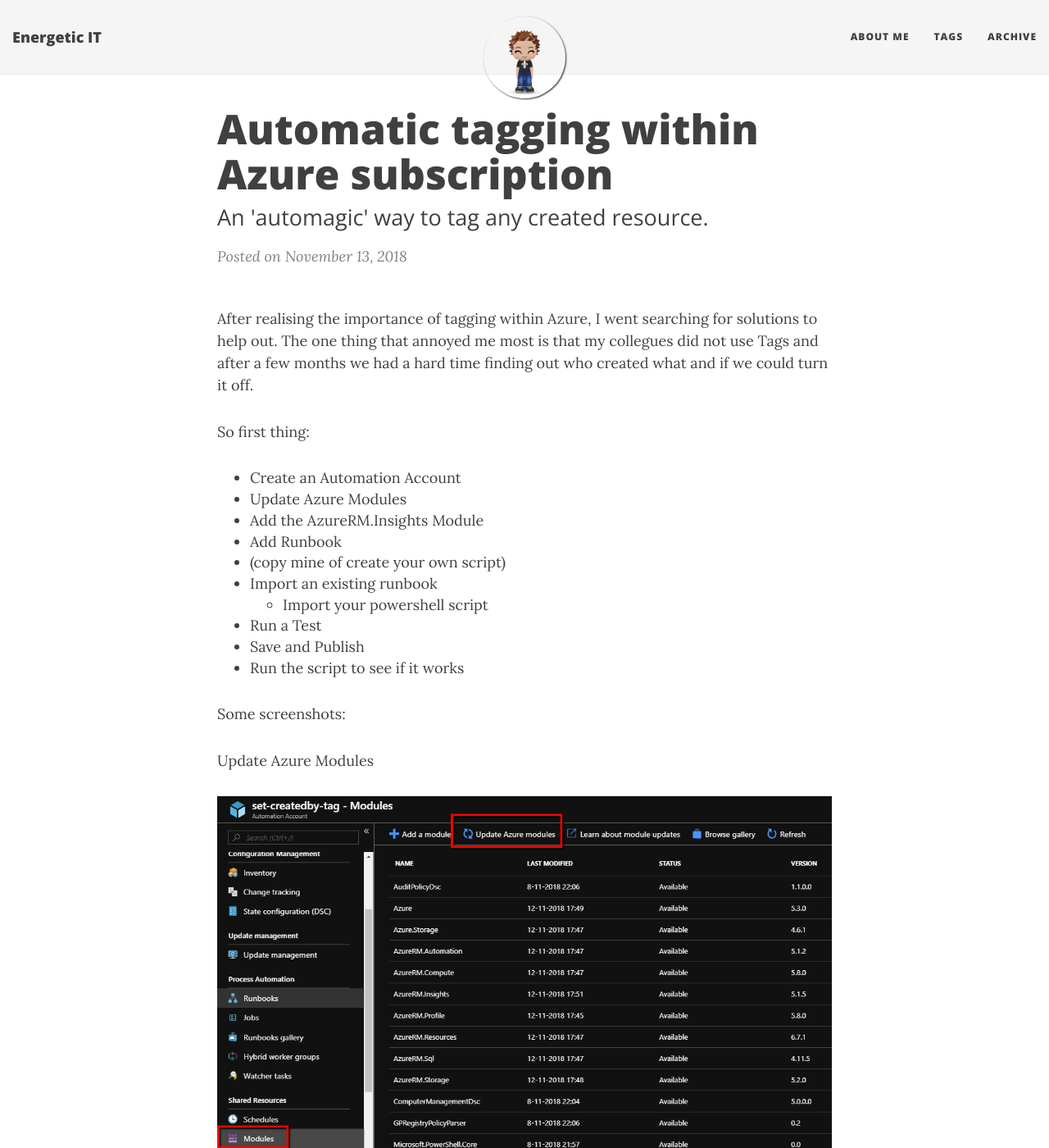
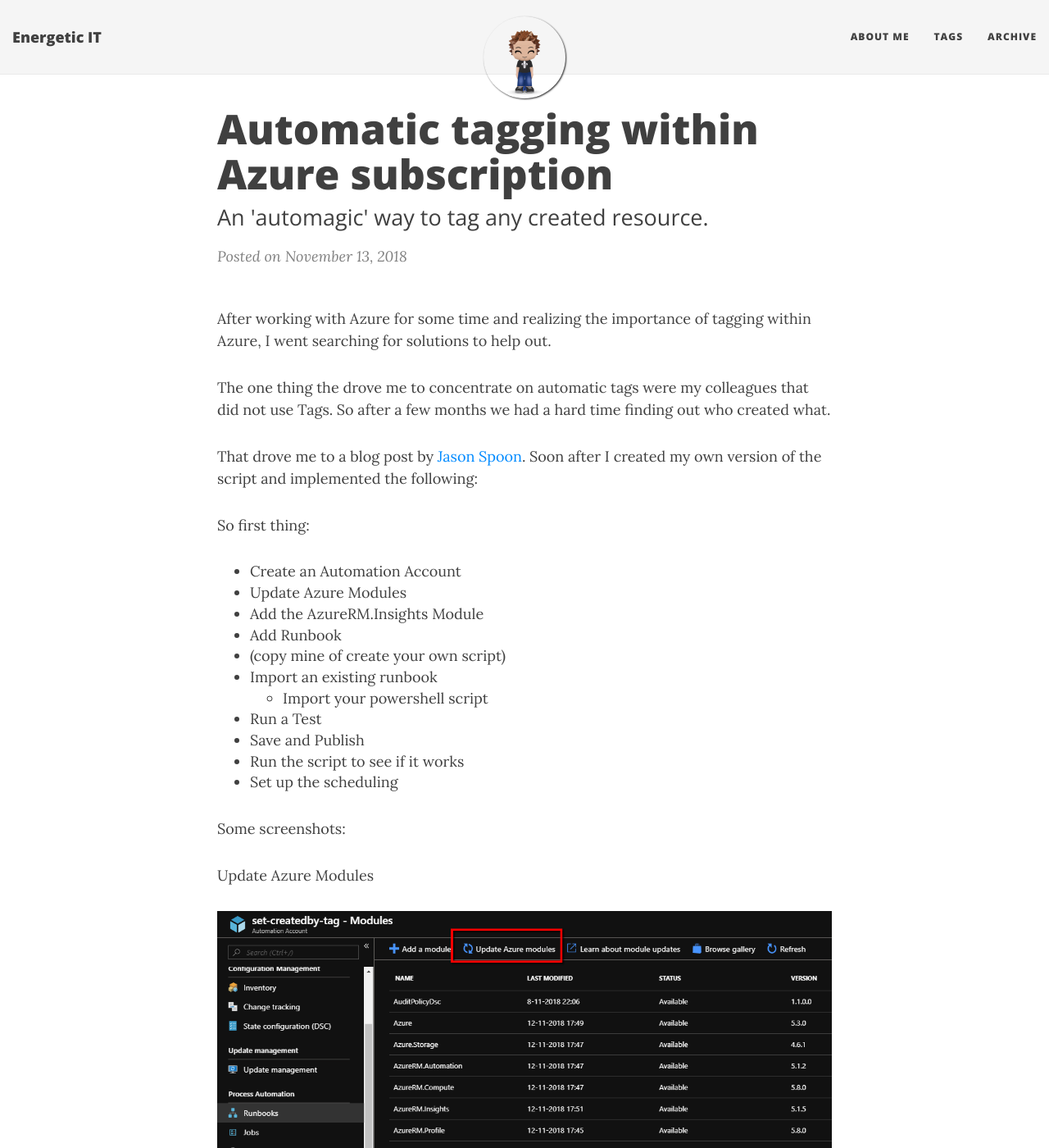
Before and after one commit to energetic-it/energetic-it.github.io, a Jekyll site: the page built from _posts/2018-11-13-azure-automatic-tags.md, in a window 1280 px wide and 1400 px high. Shown: the whole window at 82% size. Built offline with Jekyll 4.4.1, drawn with Linux system fonts in a browser that asks for light colours; nearby versions of some CDN libraries; some of the changed text lies outside the part shown.

Commit message:
fixed spelling

```diff
--- a/_posts/2018-11-13-azure-automatic-tags.md
+++ b/_posts/2018-11-13-azure-automatic-tags.md
@@ -5,7 +5,11 @@
 tags: [Azure, Tags, Powershell]
 ---
 
-After realising the importance of tagging within Azure, I went searching for solutions to help out. The one thing that annoyed me most is that my collegues did not use Tags and after a few months we had a hard time finding out who created what and if we could turn it off.
+After working with Azure for some time and realizing the importance of tagging within Azure, I went searching for solutions to help out.
+
+The one thing the drove me to concentrate on automatic tags were my colleagues that did not use Tags. So after a few months we had a hard time finding out who created what.
+
+That drove me to a blog post by [Jason Spoon](http://jasonpoon.ca/tagging-azure-resource-group-with-owners/). Soon after I created my own version of the script and implemented the following:
 
 So first thing:
 
@@ -19,6 +23,7 @@
 - Run a Test
 - Save and Publish
 - Run the script to see if it works
+- Set up the scheduling
 
 Some screenshots:
 
```
Also changed, not shown: other parts of _posts/2018-11-13-azure-automatic-tags.md (+0 -2 lines).
